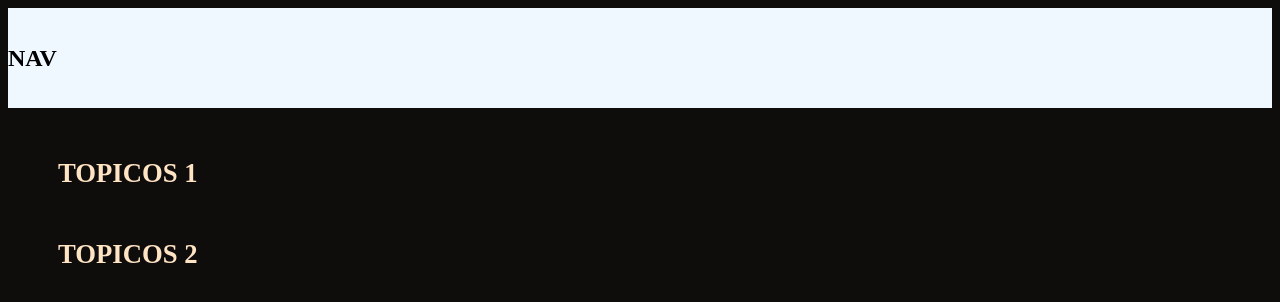
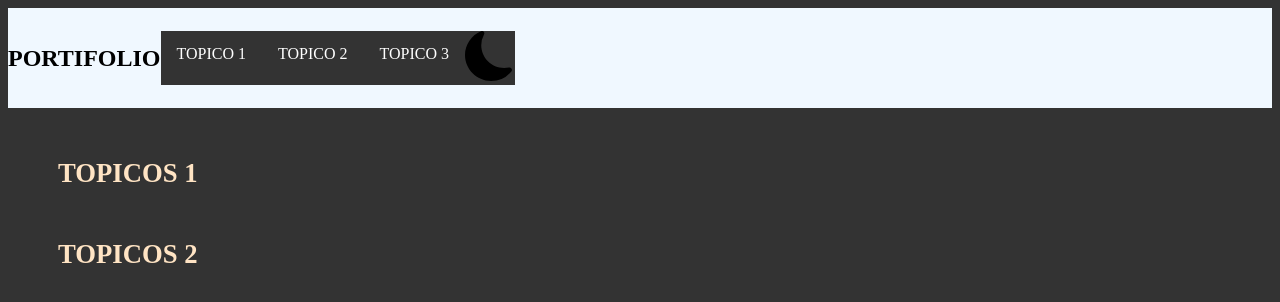
Before and after one commit to JbRodrigues/Portifolio, a plain HTML site: page site-portifolio/index.html in a window 1280 px wide. Drawn offline with Linux system fonts and the light colour scheme.

Commit message:
NAVBAR
Estrutura inicial da navbar esta funcionando

```diff
--- a/site-portifolio/estilos.css
+++ b/site-portifolio/estilos.css
@@ -1,5 +1,5 @@
 body {
-    background-color: rgb(15, 12, 12);
+    background-color: #333;
     color: bisque;
 }
 
@@ -16,5 +16,31 @@ body {
     color: black;
     height: 100px;
     align-items: center;
-    display: flex; /*DEPOIS QUE ADICIONEI ESSE COMPONENTE, O TEXTO FICOU NO MEIO*/
+    display: flex;
+    /*DEPOIS QUE ADICIONEI ESSE COMPONENTE, O TEXTO FICOU NO MEIO*/
 }
+
+
+.theme {
+    float: right;
+}
+
+.navbar {
+    list-style-type: none;
+    margin: 0;
+    padding: 0;
+    overflow: hidden;
+    background-color: #333;
+}
+
+.navbar li{
+    float: left;
+}
+
+.navbar li a {
+    display: block;
+    color: white;
+    text-align: center;
+    padding: 14px 16px;
+    text-decoration: none;
+  }
--- a/site-portifolio/index.html
+++ b/site-portifolio/index.html
@@ -12,7 +12,20 @@
 <body>
     <header>
         <nav class="topo">
-            <h1>NAV</h1>
+            <h1>PORTIFOLIO</h1>
+
+            <ul class="navbar">
+                <li> <a href="#">TOPICO 1</a></li>
+                <li> <a href="#">TOPICO 2</a></li>
+                <li> <a href="#">TOPICO 3</a></li>
+                <li class="theme"><svg xmlns="http://www.w3.org/2000/svg" width="50" height="50" fill="currentColor"
+                        class="bi bi-moon-fill" viewBox="0 0 16 16">
+                        <path
+                            d="M6 .278a.768.768 0 0 1 .08.858 7.208 7.208 0 0 0-.878 3.46c0 4.021 3.278 7.277 7.318 7.277.527 0 1.04-.055 1.533-.16a.787.787 0 0 1 .81.316.733.733 0 0 1-.031.893A8.349 8.349 0 0 1 8.344 16C3.734 16 0 12.286 0 7.71 0 4.266 2.114 1.312 5.124.06A.752.752 0 0 1 6 .278z" />
+                    </svg></li>
+            </ul>
+
+
         </nav>
 
     </header>
```
